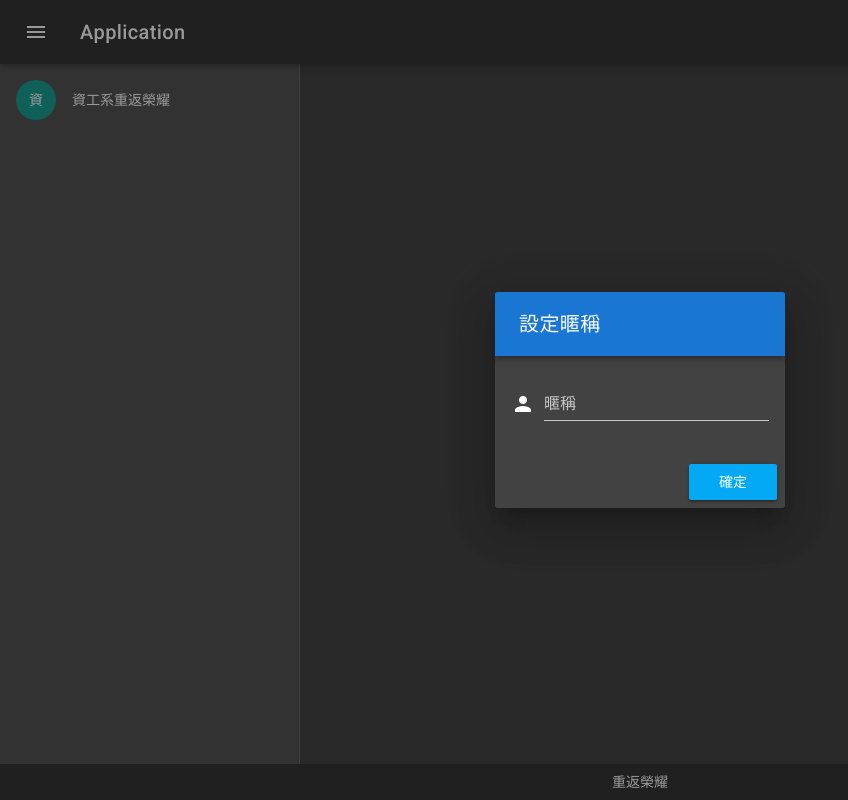
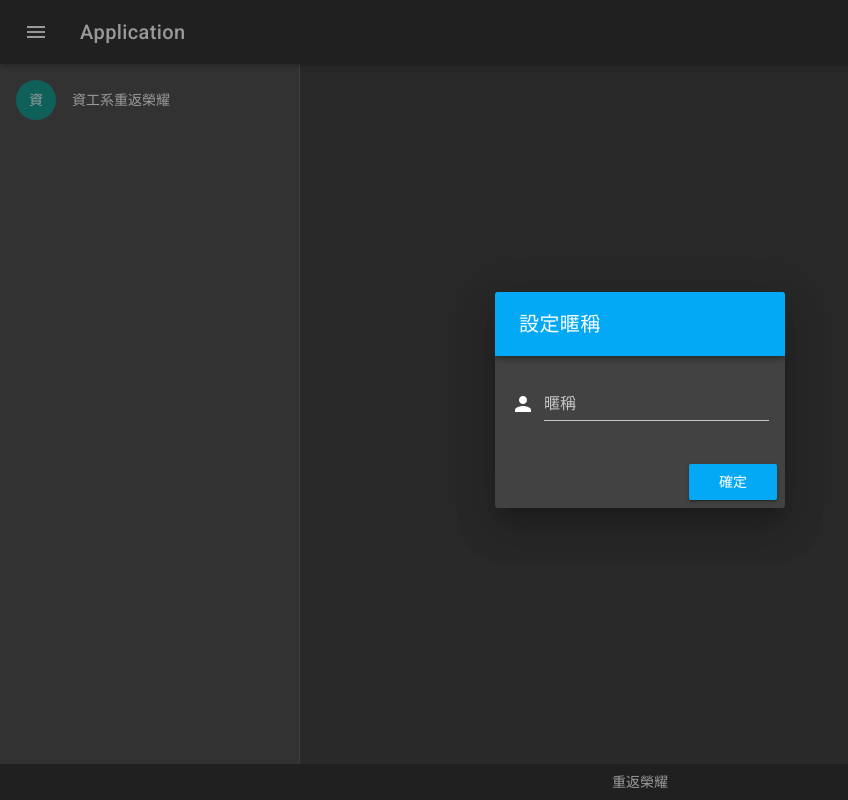
Before and after one commit to pomihope/hoplayer, a Vue app: page / in a window 1280 px wide. Shown: the whole page, without its empty margins (0-848 px from the left). Built offline with nearby package versions, Linux system fonts and the light colour scheme.

Commit message:
Change color to light blue

```diff
--- a/src/App.vue
+++ b/src/App.vue
@@ -46,7 +46,7 @@
     <v-layout row justify-center>
       <v-dialog v-model="dialog" persistent max-width="290">
         <v-card class="elevation-12">
-          <v-toolbar dark color="primary">
+          <v-toolbar dark color="light-blue">
             <v-toolbar-title>設定暱稱</v-toolbar-title>
           </v-toolbar>
           <v-card-text>
@@ -56,7 +56,8 @@
               name="userName"
               label="暱稱"
               type="text"
-              autofocus="true"
+              color="light-blue"
+              autofocus
               v-on:keyup.enter="setUserName">
             </v-text-field>
           </v-card-text>
```
